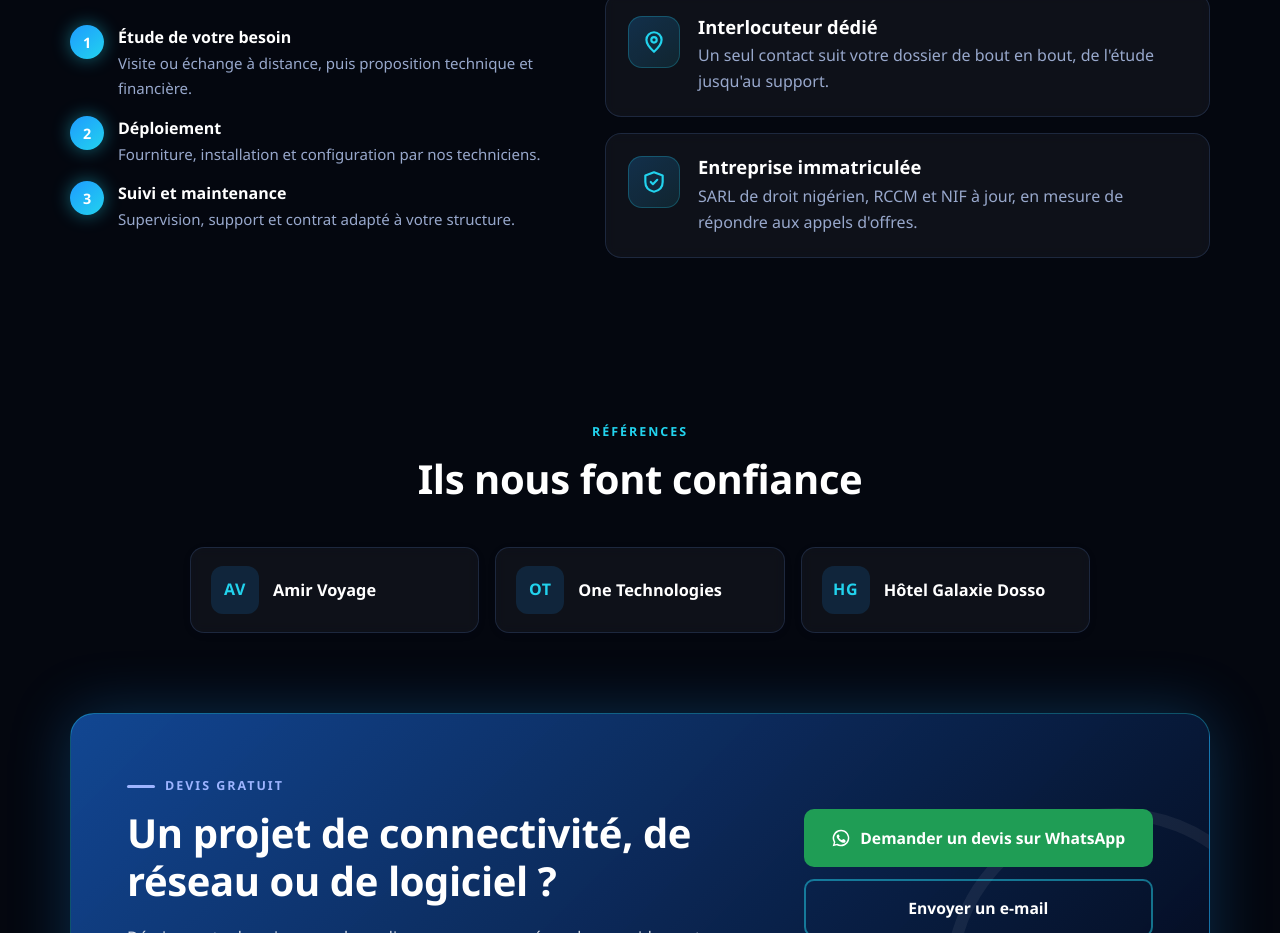
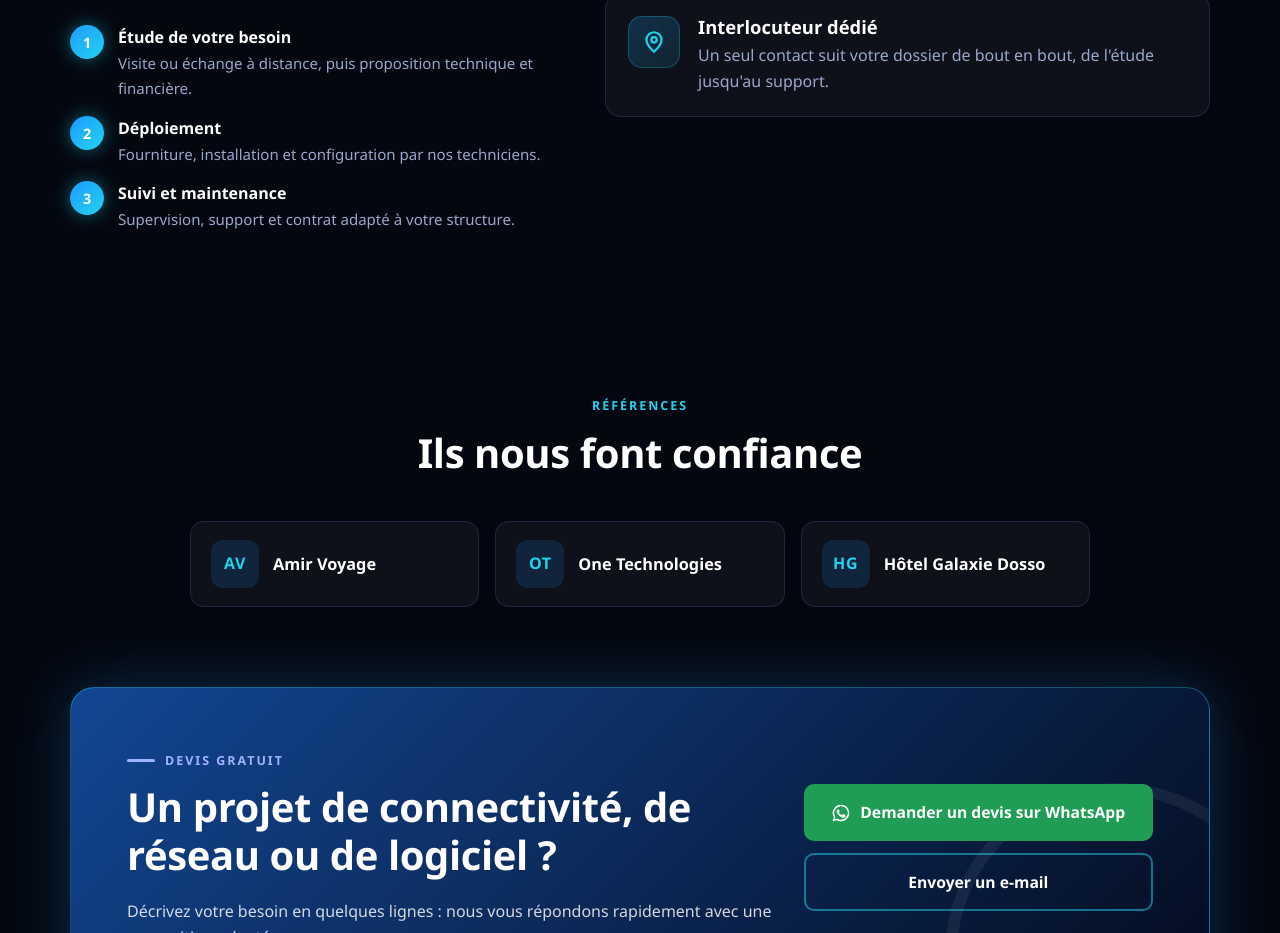
Before and after one commit to pouncha/punchatec.com, a plain HTML site: page index.html in a window 1280 px wide. Shown: the part 2445-3378 px from the top of the page. Drawn offline with Linux system fonts and the light colour scheme; animation ran at ten frames a second.

Commit message:
Retirer le bloc « Entreprise immatriculée »
Co-Authored-By: Claude Opus 5.5 <noreply@anthropic.com>
Claude-Session: https://claude.ai/code/session_014VERDB4wzRyW4T3kaxD1cy

```diff
--- a/index.html
+++ b/index.html
@@ -475,7 +475,6 @@ footer{background:rgba(2,5,12,.92);border-top:1px solid var(--line)}
       <div class="why-item"><div class="ico"><svg viewBox="0 0 24 24" fill="none" stroke="currentColor" stroke-width="2" stroke-linecap="round" stroke-linejoin="round"><circle cx="12" cy="12" r="9"/><path d="M12 7v5l3 2"/></svg></div><div><h3>Réactivité</h3><p>Prise en charge rapide de vos demandes et délais d'intervention annoncés dès le départ.</p></div></div>
       <div class="why-item"><div class="ico"><svg viewBox="0 0 24 24" fill="none" stroke="currentColor" stroke-width="2" stroke-linecap="round" stroke-linejoin="round"><rect x="2" y="4" width="20" height="13" rx="2"/><path d="M8 21h8M12 17v4M9 10l2 2 4-4"/></svg></div><div><h3>Support à distance</h3><p>La plupart des incidents sont résolus à distance, sans attendre un déplacement.</p></div></div>
       <div class="why-item"><div class="ico"><svg viewBox="0 0 24 24" fill="none" stroke="currentColor" stroke-width="2" stroke-linecap="round" stroke-linejoin="round"><path d="M12 21s-7-6.2-7-11a7 7 0 0 1 14 0c0 4.8-7 11-7 11z"/><circle cx="12" cy="10" r="2.5"/></svg></div><div><h3>Interlocuteur dédié</h3><p>Un seul contact suit votre dossier de bout en bout, de l'étude jusqu'au support.</p></div></div>
-      <div class="why-item"><div class="ico"><svg viewBox="0 0 24 24" fill="none" stroke="currentColor" stroke-width="2" stroke-linecap="round" stroke-linejoin="round"><path d="M12 3 4 6v6c0 5 3.5 8 8 9 4.5-1 8-4 8-9V6z"/><path d="m9 12 2 2 4-4"/></svg></div><div><h3>Entreprise immatriculée</h3><p>SARL de droit nigérien, RCCM et NIF à jour, en mesure de répondre aux appels d'offres.</p></div></div>
     </div>
   </div>
 </section>
```
